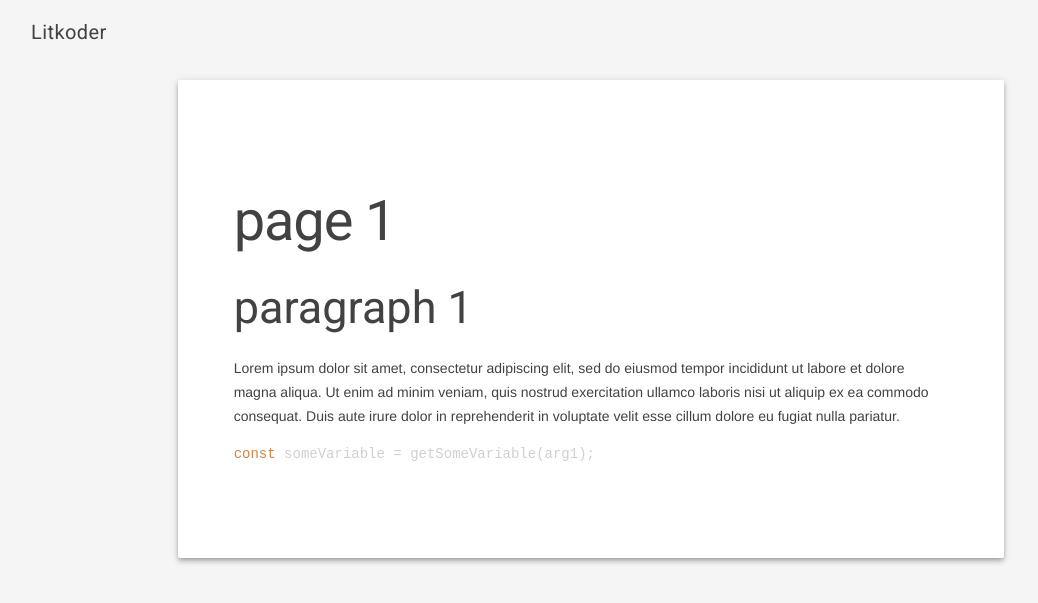
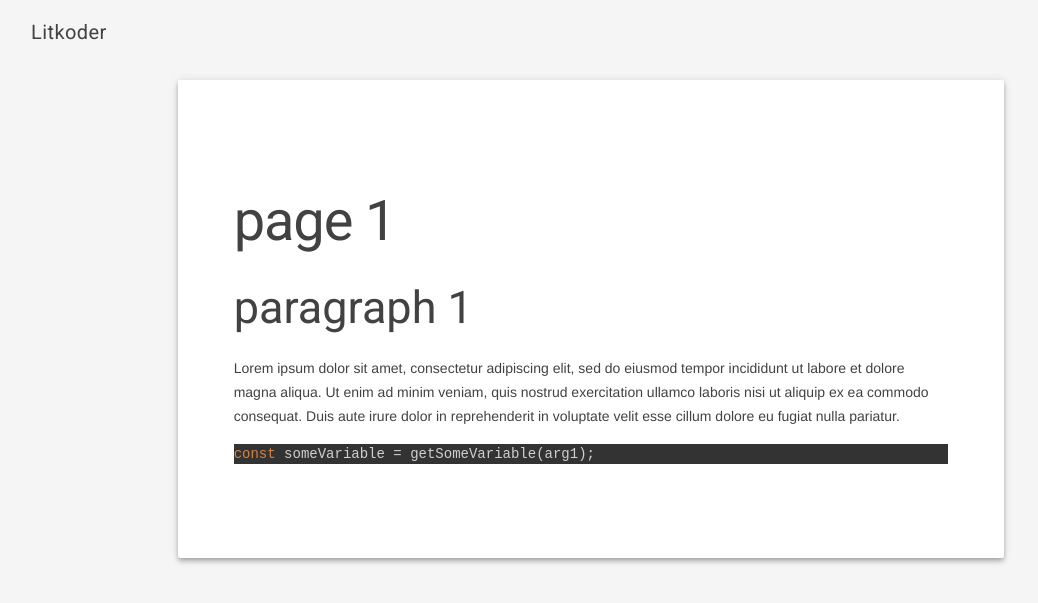
Before and after one commit to aminmarashi/blog-old, a Jekyll site: the page built from index.md, in a window 1280 px wide. Shown: the top 603 px of the page, without its empty margins (49-1087 px from the left). Built offline with Jekyll 4.4.1, drawn with Linux system fonts in a browser that asks for light colours; our own code applies the rules of GitHub Pages for plain Markdown files.

Commit message:
Change code background to dark

```diff
--- a/css/syntax.css
+++ b/css/syntax.css
@@ -3,6 +3,7 @@
    original base16 by Chris Kempson (https://github.com/chriskempson/base16)
 */
 
+.highlight { background: #333333 }
 .highlight table td { padding: 5px; }
 .highlight table pre { margin: 0; }
 .highlight, .highlight .w {
```
